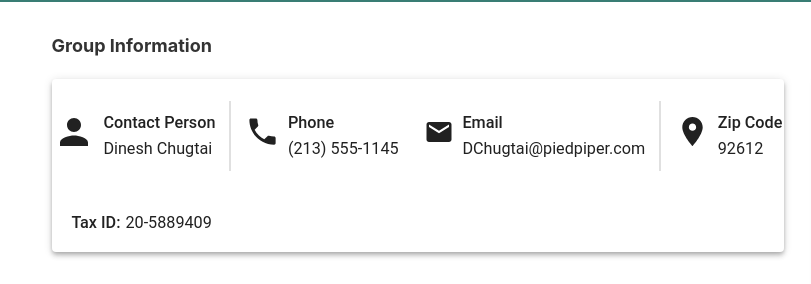
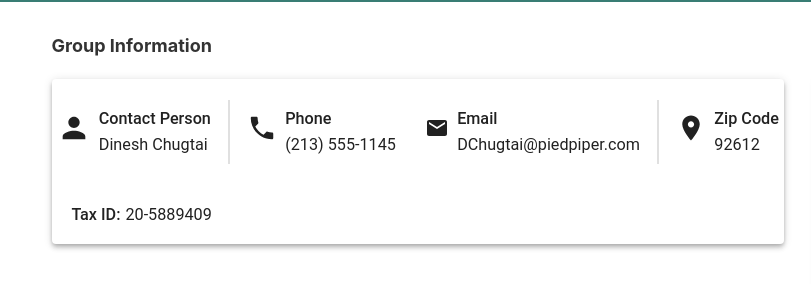
Before and after one commit to bgott/word_brown, a Gatsby site: page / in a window 1280 px wide. Shown: the part 90-374 px from the top of the page, 0-811 px from the left. Built offline with nearby package versions, Linux system fonts and the light colour scheme; Gatsby itself is replaced by a stand-in of ours.

Commit message:
prevent wrap in contact card between 1131 and 1239

```diff
--- a/src/assets/scss/contact-card.scss
+++ b/src/assets/scss/contact-card.scss
@@ -39,8 +39,7 @@
             }
         }
     }
+    @media screen and (min-width: 1131px) and (max-width: 1239px) {
+        font-size:87%;
+    }
 }
-
-.card {
-    //height: 200px;
-}
--- a/src/components/contact-card.js
+++ b/src/components/contact-card.js
@@ -17,7 +17,7 @@ const ContactCard = () => (
                         <Grid item>
                             <div className="contact-field">
                                 <div className="icon">
-                                    <UserIcon style={{fontSize:42}}/>
+                                    <UserIcon style={{fontSize:34}}/>
                                 </div>
                                 <div className="data">
                                     <div className="contact-field-title">Contact Person</div>
@@ -29,7 +29,7 @@ const ContactCard = () => (
                         <Grid item>
                             <div className="contact-field">
                                 <div className="icon">
-                                    <PhoneIcon style={{fontSize:35}}/>
+                                    <PhoneIcon style={{fontSize:30}}/>
                                 </div>
                                 <div className="data">
                                     <div className="contact-field-title">Phone</div>
@@ -40,7 +40,7 @@ const ContactCard = () => (
                         <Grid item>
                             <div className="contact-field">
                                 <div className="icon">
-                                    <EmailIcon style={{fontSize:30}}/>
+                                    <EmailIcon style={{fontSize:24}}/>
                                 </div>
                                 <div className="data">
                                     <div className="contact-field-title">Email</div>
@@ -52,7 +52,7 @@ const ContactCard = () => (
                         <Grid item>
                             <div className="contact-field">
                                 <div className="icon">
-                                    <PinIcon style={{fontSize:35}}/>
+                                    <PinIcon style={{fontSize:30}}/>
                                 </div>
                                 <div className="data">
                                     <div className="contact-field-title">Zip Code</div>
```
